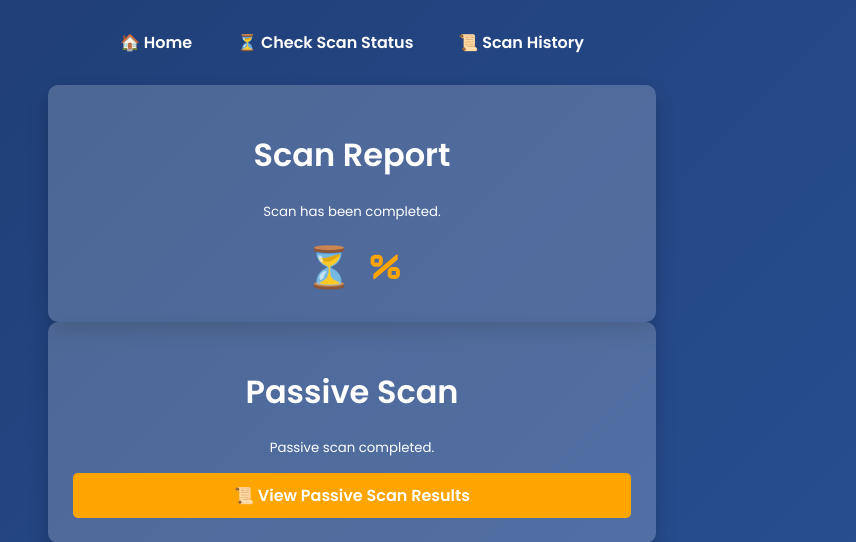
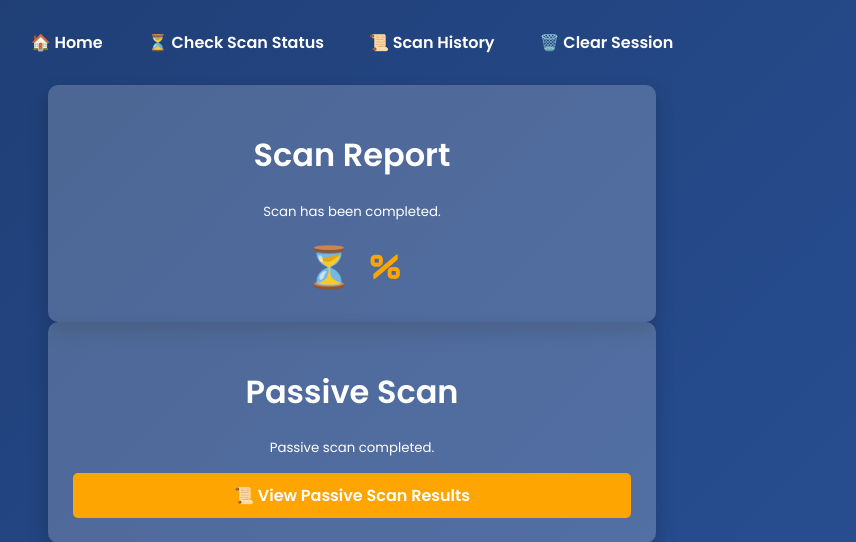
Before and after one commit to reaphsoft-org/webscanner, a Django app: template zap/templates/zap/status.html in a window 1280 px wide. Shown: the top 542 px of the page, without its empty margins (288-1144 px from the left). Run offline with Django 4.2, Linux system fonts and the light colour scheme; the template is opened without the code that fills it, so the values that code supplies are empty; parts of the project's set-up code (start-up, migrations or seed data) failed here and were passed over.

Commit message:
Add a clear nav item.

```diff
--- a/zap/templates/zap/status.html
+++ b/zap/templates/zap/status.html
@@ -210,6 +210,7 @@
         <a href="/" class="nav-link">🏠 Home</a>
         <a href="{% url 'zap:status' %}" class="nav-link">⏳ Check Scan Status</a>
         <a href="/scan-history/" class="nav-link">📜 Scan History</a>
+       <a href="#" class="nav-link">🗑️ Clear Session</a>
     </div>
 
     <!-- Status Container -->
```
